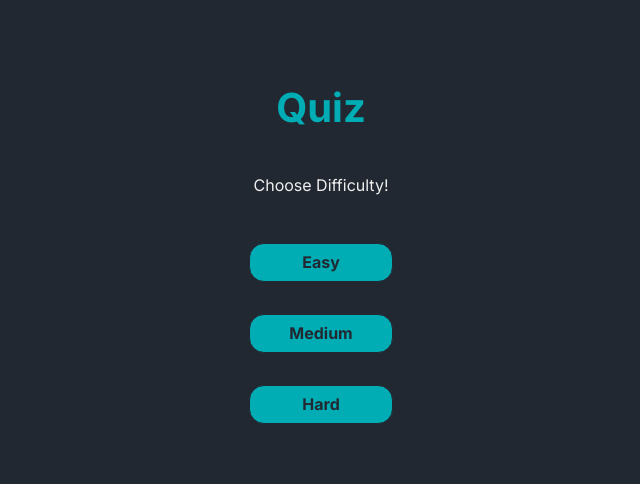
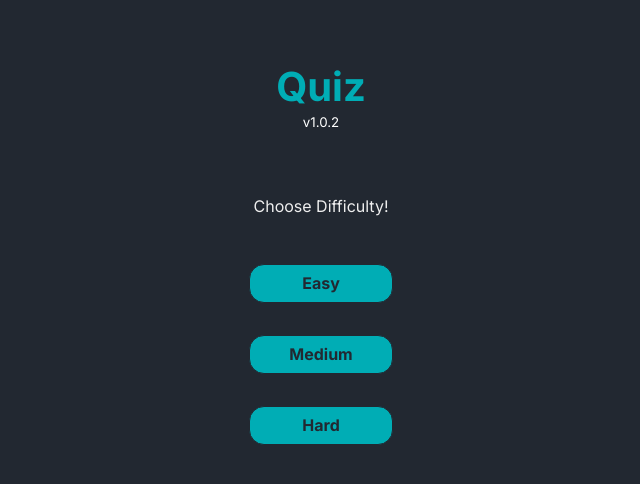
Before and after one commit to Manosdevs/Trivia, a React (Create React App) app: page / in a window 1280 px wide. Shown: the top 484 px of the page, without its empty margins (327-967 px from the left). Built offline with nearby package versions, Linux system fonts and the light colour scheme.

Commit message:
style changes!

```diff
--- a/src/components/landing.js
+++ b/src/components/landing.js
@@ -11,6 +11,7 @@ export default function Landing(props) {
     return(
         <div className="cont">
             <h1 className='landheader'>Quiz</h1>
+            <p className='version'>v1.0.2</p>
             <p className='landp'>Choose Difficulty!</p>
 
                 <button onClick={props.handleClick} className='difbtn'>Easy</button>
--- a/src/index.css
+++ b/src/index.css
@@ -7,7 +7,8 @@
   --sec-color:  #00ADB5;
   --tert-color: #393E46;
   --quart-color: #EEEEEE;
-  animation: 0.3s;
+  animation: 0.2s;
+
 }
 
 body {
@@ -37,23 +38,22 @@ body {
   color: var(--sec-color)
 }
 
+.version {
+  font-size: smaller;
+  transform: translateY(-2.3rem);
+}
+
 .landp {
   color: var(--quart-color);
 
 }
 
 .page2cont {
-  /* display: grid;
-  margin-top: 3rem;
-  align-content: center;
-  justify-content: center;
-  margin-right: auto;
-  margin-left: 1rem;
-  grid: repeat(5);
-  gap: 2rem; */
+
   display: block;
   margin-top: 1rem;
   color: var(--sec-color);
+  overflow-x: hidden;
 
 
 }
@@ -88,8 +88,9 @@ body {
 
 .answer {
 
-  min-width: 6rem;
+  min-width: 5rem;
   min-height: 2rem;
+  max-width: 5.5rem;
 
   border-radius: 8px;
   font-weight: 500;
@@ -133,7 +134,7 @@ body {
 .quest {
   width: 100%;
   min-height: 10rem;
-  margin-left: 1rem;
+  margin-left: auto;
 
 
 }
@@ -158,7 +159,7 @@ body {
 .divanswers {
   display: flex;
   justify-content: space-around;
-  width: 98%;
+
 }
 
 .resultson {
@@ -176,7 +177,8 @@ body {
 
 .endbtns {
   display: flex;
-  justify-content: center;
+  justify-content: space-evenly;
+
 }
 
 .endbtns > * {
@@ -188,7 +190,7 @@ body {
   color: var(--tert-color);
   text-align: center;
   border: 2px solid #066368;
-  margin-right: 1rem;
+  /* margin-right: 1rem; */
   font-size: 1rem;
   font-weight: 600;
   box-shadow:  0px 0px 3px 3px rgba(4, 97, 97, 0.87)
```
